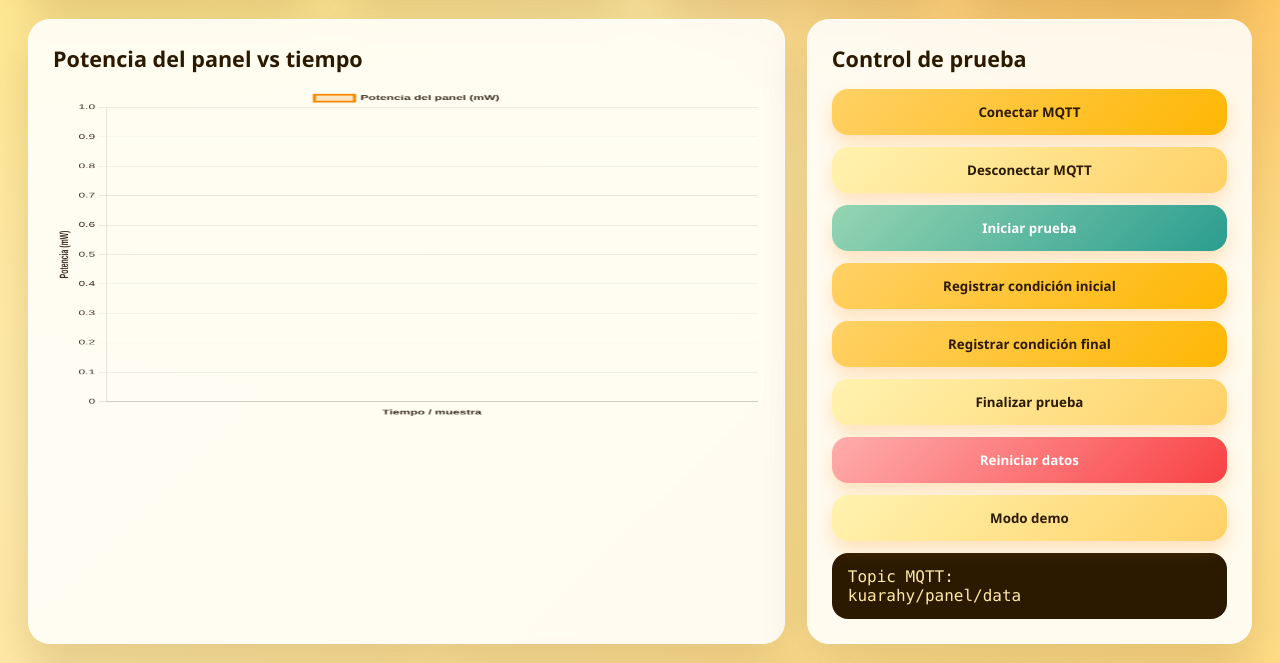
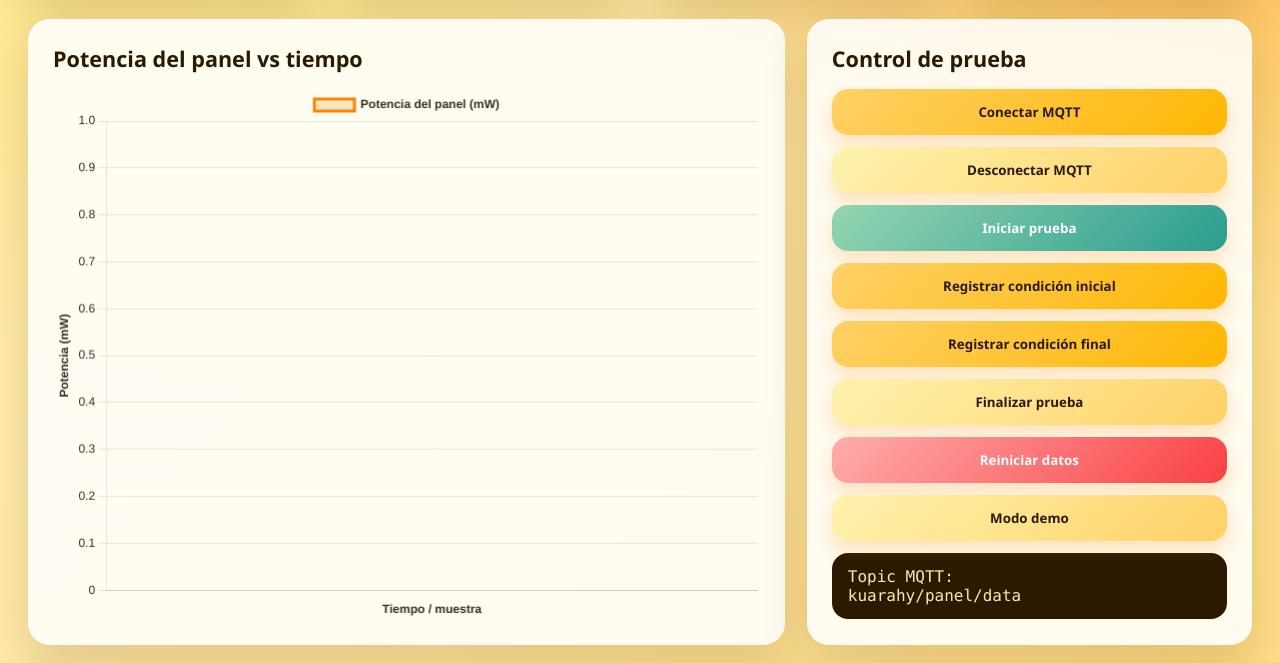
Before and after one commit to JulioCRoca/KuarahyWeb, a plain HTML site: page index.html in a window 1280 px wide. Shown: the part 498-1161 px from the top of the page. Drawn offline with nearby package versions, Linux system fonts and the light colour scheme.

Commit message:
graficaAjustada

```diff
--- a/index.html
+++ b/index.html
@@ -175,14 +175,23 @@
             margin-bottom: 16px;
             color: #2b1a00;
         }
-
 .chart-box {
-            min-height: 430px;
+    min-height: 560px;
+    display: flex;
+    flex-direction: column;
 }
 
-        canvas {
+.chart-container {
+    position: relative;
+    width: 100%;
+    flex: 1;
+    min-height: 440px;
+}
+
+.chart-container canvas {
+    display: block;
     width: 100% !important;
-            height: 330px !important;
+    height: 100% !important;
 }
 
         .controls {
@@ -438,7 +447,10 @@
     <section class="grid layout">
        <div class="card chart-box">
     <h2 class="panel-title">Potencia del panel vs tiempo</h2>
+
+    <div class="chart-container">
         <canvas id="powerChart"></canvas>
+    </div>
 </div>
 
         <div class="card">
```
Lines whose indentation alone changed are shown as unchanged.
